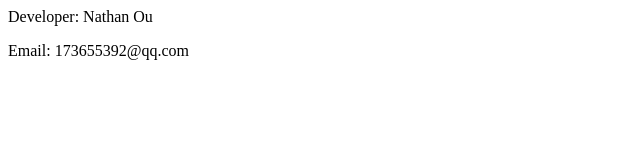
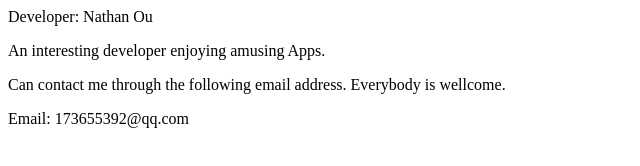
Before and after one commit to NathanOu/NathanOu.github.io, a plain HTML site: page index.html in a window 1280 px wide. Shown: the whole page, without its empty margins (0-640 px from the left). Drawn offline with Linux system fonts and the light colour scheme.

Commit message:
Update index.html

```diff
--- a/index.html
+++ b/index.html
@@ -1,2 +1,4 @@
 <p>Developer: Nathan Ou</p>
+<p>An interesting developer enjoying amusing Apps. </p>
+<p>Can contact me through the following email address. Everybody is wellcome.</p>
 <p>Email: 173655392@qq.com</p>
```
